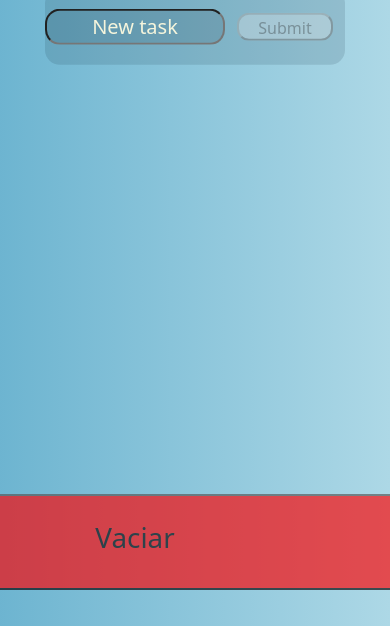
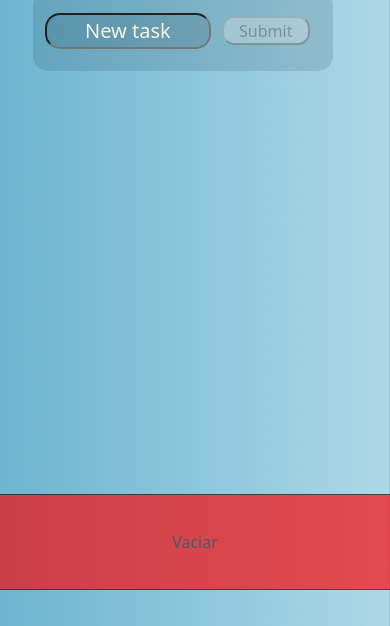
Before and after one commit to Nuribe92/Practice, a plain HTML site: page index.html in a window 390 px wide. Shown: the part 218-844 px from the top of the page. Drawn offline with nearby package versions, Linux system fonts and the light colour scheme.

Commit message:
progres in responsivness

```diff
--- a/index.html
+++ b/index.html
@@ -9,7 +9,7 @@
     <link href="https://cdn.jsdelivr.net/npm/bootstrap@5.0.2/dist/css/bootstrap.min.css" rel="stylesheet" integrity="sha384-EVSTQN3/azprG1Anm3QDgpJLIm9Nao0Yz1ztcQTwFspd3yD65VohhpuuCOmLASjC" crossorigin="anonymous">
     <link href="/lista-de-la-compra (1).png" rel="icon" type="image/x-icon"></link>
     </head>
-<body class="container-fluid">
+<body>
     <main>
       <!--Wave. dont changes this-->
       <div>
@@ -17,26 +17,29 @@
         <div class="wave"></div>
         <div class="wave"></div>
     </div>
+  <div class="container">
       <div id="form" >
+        <div class="row">
       <div id="title" >
         <h1>TO DO APP</h1>
       </div>
-      <div id="insub">
+    </div>
+      <div class="row">
+        <div id="insub" class="col-xs-8">
           <input id="input" placeholder="New task" type="text">
-        <button type="submit" id="newTask" onclick="addNewTask()">Submit</button>
+           <button type="submit" class="col-xs-4" id="newTask" onclick="addNewTask()">Submit</button>
           </div>
-        <div >
+        </div>
+      </div>
       <div class="firstItem" id="firstItem">
             <div id="tasks">
 
             </div>
       </div>
-
+      <div class="col-xs-12">
+        <button class="btn btn-block col-xs-12"  id="eliminarTodas"  onclick="removeAll()">Vaciar</button>
       </div>
     </div>
-      <div class="containerRemoveAll"><button  id="eliminarTodas"  onclick="removeAll()"><h1>Vaciar</h1></button>
-      </div>
-
     </main>
     <script src="/script.js" rel="script"></script>
     <script src="https://cdn.jsdelivr.net/npm/@popperjs/core@2.9.2/dist/umd/popper.min.js" integrity="sha384-IQsoLXl5PILFhosVNubq5LC7Qb9DXgDA9i+tQ8Zj3iwWAwPtgFTxbJ8NT4GN1R8p" crossorigin="anonymous"></script>
--- a/style.css
+++ b/style.css
@@ -1,5 +1,5 @@
 body {
-  height: 56em;
+  height: 46em;
   width: 100%;
   margin: auto;
   font-family: -apple-system, blinkMacSystemFont, sans-serif;
@@ -13,8 +13,9 @@ body {
   animation: changeColor 15s infinite;
 
 }
+
  @media (max-width:730px) {
-  #title, #firsItem, #eliminarTodas, #insub, #tasks{
+  #title, #firsItem, #insub, #tasks{
     width: 80%;
     position: relative;
     top:20%;
@@ -25,15 +26,17 @@ body {
     text-align: center;
     align-content: center;
     }
-  .containerRemoveAll{
-    width: 600px;
+  /* #eliminarTodas{
+    width: 100%;
     position:relative;
-    top:80%
-  }
+    top:80%;
+    left: 50%;
+    transform:  translate(-70%, -80%);
+  }   */
 
  }
  @media (max-width:600px) {
- #title, #firsItem, #eliminarTodas, #insub, #tasks{
+ #title, #firsItem, #insub, #tasks{
     width: 300px;
     height: 100%;
     position: relative;
@@ -41,8 +44,10 @@ body {
     left: 50%;
     transform: translate(-50%, -20%);
     }
-    body{
-      height: 400px;
+    #eliminarTodas{
+      width:300px;
+
+
     }
  }
 
@@ -114,7 +119,6 @@ body {
 main {
   height: 100%;
   width: 100%;
-  max-height: 200%;
   display: grid;
   grid-template-columns: auto;
   justify-content: center;
@@ -122,10 +126,11 @@ main {
 }
 #form {
   position: absolute;
+  max-height: 600px;
   left: 50%;
   top: 20%;
   transform: translate(-50%, -50%);
-  border: 2px solid black;
+
 }
 h2 {
   font-style: italic;
@@ -134,7 +139,7 @@ h2 {
 
 #title {
   background: rgba(1, 13, 123, 0.371);
-  border: 1px solid black;;
+  /* border: 1px solid black;; */
 }
 
 /*Animation*/
@@ -189,6 +194,11 @@ div input {
   border: 1px transparent rgba(7, 31, 44, 0.123);
   color: rgb(255, 255, 255);
   font-size: 20px;
+  display: flex;
+  justify-content: flex-start;
+  align-items: flex-start;
+  align-content: flex-start;
+
 }
 ::placeholder {
   color: beige;
@@ -299,9 +309,10 @@ div {
 
 #eliminarTodas {
   position: relative;
-  top:200%;
-  left: 50%;
-  transform: translate(-50%, 200%);
+  top:90%;
+  left: 0;
+  transform: translate(0, 200%);
+  border: 1px solid black;
   width: 100%;
   height: 6em;
   cursor: pointer;
```
Lines whose indentation alone changed are shown as unchanged.
